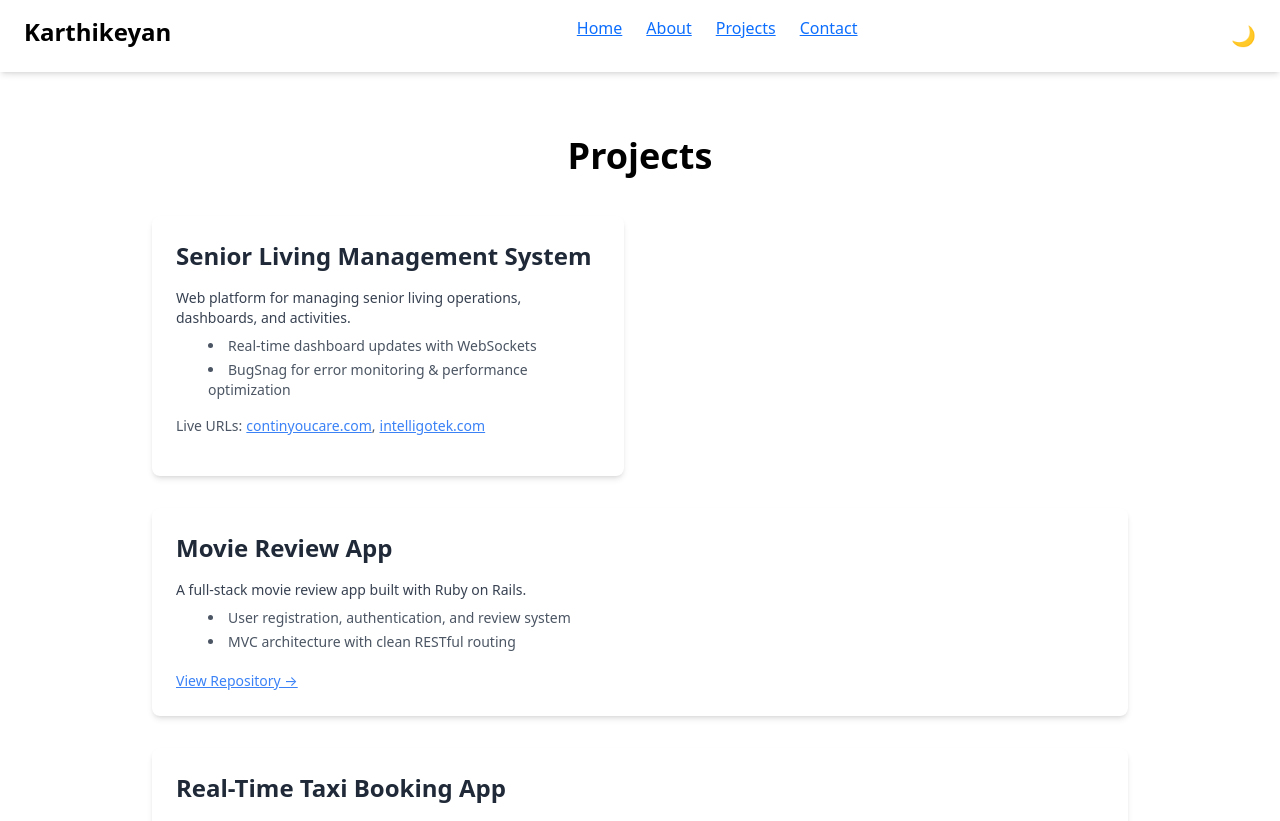
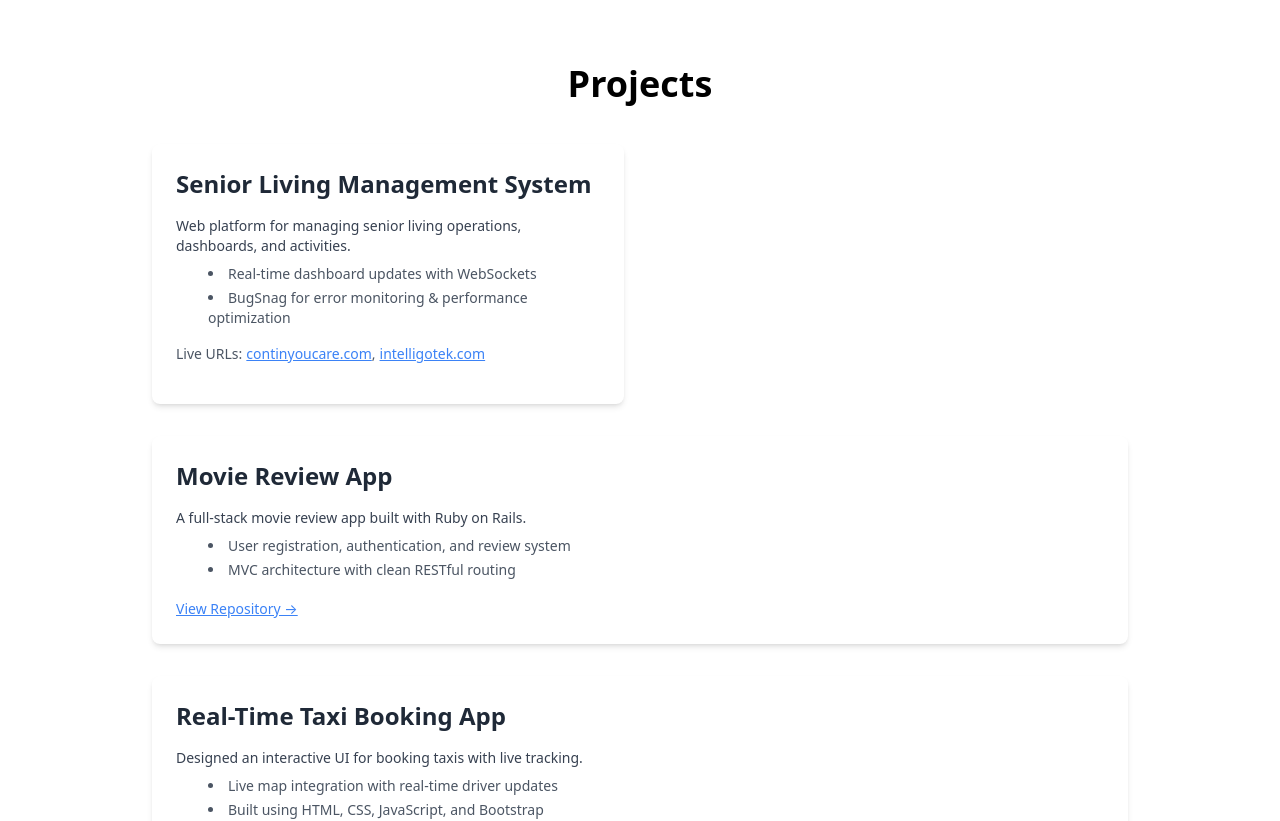
Before and after one commit to karthik1210100/portfolio, a React (Create React App) app: page /projects in a window 1280 px wide. Shown: the top 821 px of the page. Built offline with nearby package versions, Linux system fonts and the light colour scheme.

Commit message:
scalability

```diff
--- a/src/App.css
+++ b/src/App.css
@@ -59,26 +59,22 @@ body.dark {
   border-radius: 5px;
 }
 
-/* Ensure full height for layout */
 html, body, #root {
   height: 100%;
   margin: 0;
   padding: 0;
 }
 
-/* Flex layout to push footer down */
 .app-container {
   display: flex;
   flex-direction: column;
   min-height: 100vh;
 }
 
-/* Main content should grow to fill remaining space */
 main {
   flex: 1;
 }
 
-/* Optional for visual clarity */
 footer {
   border-top: 1px solid #ccc;
 }
--- a/src/App.js
+++ b/src/App.js
@@ -15,7 +15,7 @@ function ThemedApp() {
   return (
 <div className={`min-h-screen flex flex-col ${theme}`}>
         <Router>
-        <Navbar />
+        {/* <Navbar /> */}
         <main className="flex-grow p-4">
           <Routes>
             <Route path="/" element={<Home />} />
--- a/src/components/Footer.js
+++ b/src/components/Footer.js
@@ -7,11 +7,10 @@ function Footer() {
 
   return (
     <footer
-      className={`text-center py-4 shadow-inner ${
-        theme === "dark"
+      className={`text-center py-4 shadow-inner ${theme === "dark"
           ? "bg-gray-900 text-white"
           : "bg-gray-100 text-gray-800"
-      }`}
+        }`}
     >
       <p className="mb-2">&copy; {new Date().getFullYear()} Karthikeyan. All rights reserved.</p>
 
--- a/src/components/Navbar.js
+++ b/src/components/Navbar.js
@@ -1,28 +1,3 @@
-// import React, { useState, useEffect } from 'react';
-// import { Link } from 'react-router-dom';
-// import { useTheme } from '../ThemeContext';
-// import './Navbar.css';
-
-// const Navbar = () => {
-//   const { theme, toggleTheme } = useTheme();
-
-//   return (
-//     <nav className={`navbar ${theme}`}>
-//       <h1 className="logo">Karthikeyan</h1>
-//       <ul className="nav-links">
-//         <li><Link to="/">Home</Link></li>
-//         <li><Link to="/about">About</Link></li>
-//         <li><Link to="/projects">Projects</Link></li>
-//         <li><Link to="/contact">Contact</Link></li>
-//       </ul>
-//       <button onClick={toggleTheme} className="theme-btn">{theme === 'light' ? '🌙' : '☀️'}</button>
-//     </nav>
-//   );
-// };
-
-// export default Navbar;
-
-
 import React, { useState } from 'react';
 import { Link } from 'react-router-dom';
 import { useTheme } from '../ThemeContext';
@@ -34,37 +9,45 @@ const Navbar = () => {
   const toggleMenu = () => setMenuOpen(!menuOpen);
 
   return (
-    <nav className={`w-full px-4 py-3 shadow-md sticky top-0 z-50 ${theme === 'light' ? 'bg-white text-black' : 'bg-gray-900 text-white'}`}>
+    <nav className={`w-full px-4 py-3 shadow-md sticky top-0 z-50 transition-colors duration-300 ${theme === 'light' ? 'bg-white text-gray-800' : 'bg-gray-900 text-white'}`}>
       <div className="max-w-7xl mx-auto flex justify-between items-center">
-        <h1 className="text-2xl font-bold">Karthikeyan</h1>
+        <Link to="/" className="text-2xl font-bold tracking-wide hover:text-blue-500 transition-colors duration-200">
+          Karthikeyan
+        </Link>
 
-        {/* Desktop Links */}
-        <ul className="hidden md:flex space-x-6 font-medium">
-          <li><Link to="/" className="hover:text-blue-500">Home</Link></li>
-          <li><Link to="/about" className="hover:text-blue-500">About</Link></li>
-          <li><Link to="/projects" className="hover:text-blue-500">Projects</Link></li>
-          <li><Link to="/contact" className="hover:text-blue-500">Contact</Link></li>
+        <ul className="hidden md:flex space-x-8 font-medium text-lg">
+          <li><Link to="/" className="hover:text-blue-500 transition-colors">Home</Link></li>
+          <li><Link to="/about" className="hover:text-blue-500 transition-colors">About</Link></li>
+          <li><Link to="/projects" className="hover:text-blue-500 transition-colors">Projects</Link></li>
+          <li><Link to="/contact" className="hover:text-blue-500 transition-colors">Contact</Link></li>
         </ul>
 
         <div className="flex items-center space-x-4">
-          <button onClick={toggleTheme} className="text-xl focus:outline-none">
+          <button onClick={toggleTheme} className="text-xl focus:outline-none transition-transform transform hover:scale-110">
             {theme === 'light' ? '🌙' : '☀️'}
           </button>
 
-          <button onClick={toggleMenu} className="md:hidden focus:outline-none text-2xl">
-            ☰
+          <button
+            onClick={toggleMenu}
+            className="md:hidden focus:outline-none text-2xl transition-transform transform hover:scale-110"
+          >
+            {menuOpen ? '✖' : '☰'}
           </button>
         </div>
       </div>
 
-      {menuOpen && (
-        <ul className={`md:hidden mt-2 flex flex-col space-y-3 px-4 font-medium ${theme === 'light' ? 'bg-white' : 'bg-gray-800'}`}>
-          <li><Link to="/" onClick={toggleMenu}>Home</Link></li>
-          <li><Link to="/about" onClick={toggleMenu}>About</Link></li>
-          <li><Link to="/projects" onClick={toggleMenu}>Projects</Link></li>
-          <li><Link to="/contact" onClick={toggleMenu}>Contact</Link></li>
+      <div
+        className={`md:hidden transition-all duration-300 ease-in-out overflow-hidden ${
+          menuOpen ? 'max-h-60 py-2' : 'max-h-0'
+        }`}
+      >
+        <ul className={`flex flex-col space-y-4 px-4 pt-2 text-lg font-medium ${theme === 'light' ? 'bg-white' : 'bg-gray-800'}`}>
+          <li><Link to="/" onClick={toggleMenu} className="hover:text-blue-400">Home</Link></li>
+          <li><Link to="/about" onClick={toggleMenu} className="hover:text-blue-400">About</Link></li>
+          <li><Link to="/projects" onClick={toggleMenu} className="hover:text-blue-400">Projects</Link></li>
+          <li><Link to="/contact" onClick={toggleMenu} className="hover:text-blue-400">Contact</Link></li>
         </ul>
-      )}
+      </div>
     </nav>
   );
 };
```
Also changed, not shown: src/pages/About.js (+0 -26 lines), src/pages/Home.js (+0 -17 lines), src/pages/Contact.js (indentation only).
